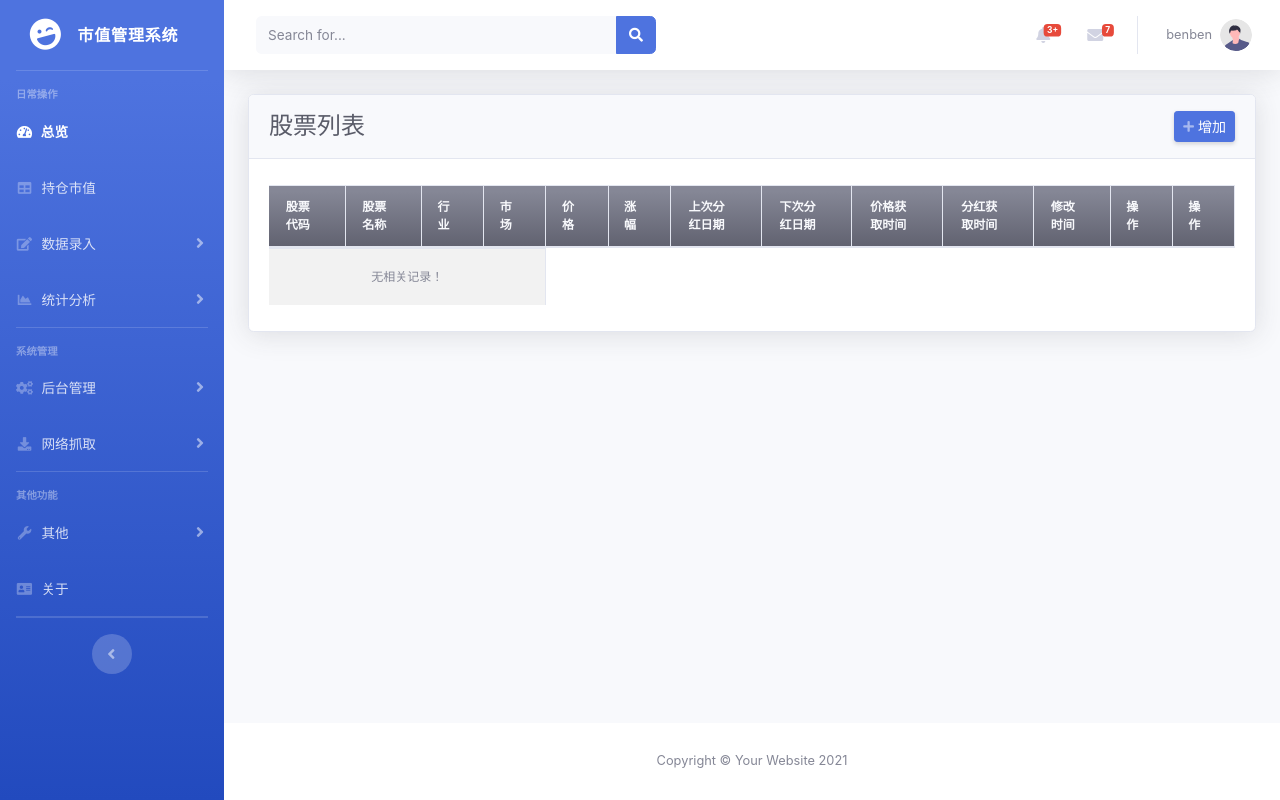
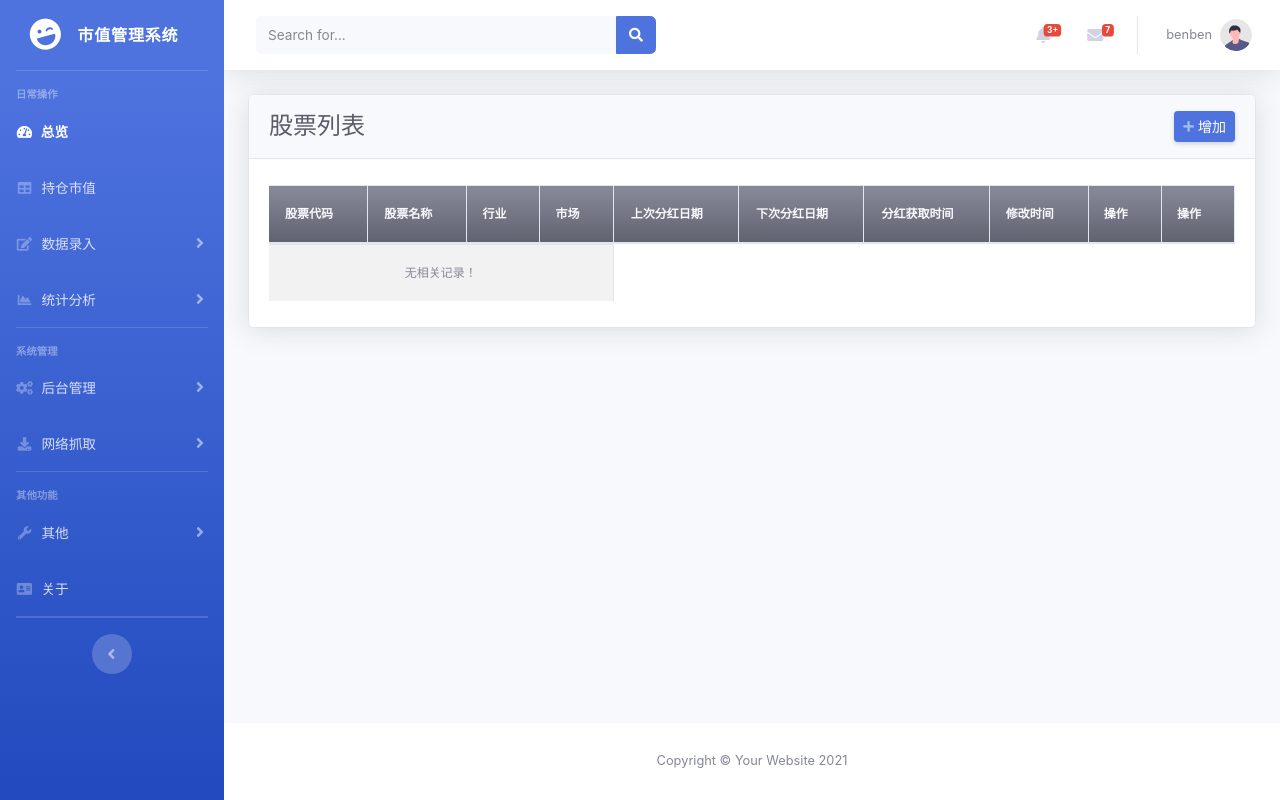
Before and after one commit to popcan-xu/benben, a Django app: page /benben/list_stock/ in a window 1280 px wide. Run offline with Django 3.2, Linux system fonts and the light colour scheme; data that the repository does not hold is empty; some libraries are stand-ins or nearby versions.

Commit message:
pref:优化stock表结构

```diff
--- a/stock/models.py
+++ b/stock/models.py
@@ -46,11 +46,8 @@ class stock(models.Model):
     stock_name = models.CharField(max_length=32, verbose_name='股票名称', db_index=True)
     industry = models.ForeignKey(to="industry", on_delete=models.CASCADE, verbose_name='行业')
     market = models.ForeignKey(to="market", on_delete=models.CASCADE, verbose_name='市场')
-    price = models.DecimalField(default=0.000, max_digits=8, decimal_places=3, verbose_name='价格')
-    increase = models.DecimalField(default=0.00, max_digits=8, decimal_places=2, verbose_name='涨幅')
     last_dividend_date = models.DateField(verbose_name='上次分红日期', null=True, blank=True)
     next_dividend_date = models.DateField(verbose_name='下次分红日期', null=True, blank=True)
-    price_time = models.DateTimeField(default=datetime.datetime(1970, 1, 1, 0, 0, 0), verbose_name='价格获取时间')
     dividend_time = models.DateTimeField(default=datetime.datetime(1970, 1, 1, 0, 0, 0), verbose_name='分红获取时间')
     modified_time = models.DateTimeField(auto_now=True, verbose_name='修改时间')
 
--- a/templates/dashboard/backstage/list_stock.html
+++ b/templates/dashboard/backstage/list_stock.html
@@ -21,11 +21,8 @@
                             <th>股票名称</th>
                             <th>行业</th>
                             <th>市场</th>
-                            <th>价格</th>
-                            <th>涨幅</th>
                             <th>上次分红日期</th>
                             <th>下次分红日期</th>
-                            <th>价格获取时间</th>
                             <th>分红获取时间</th>
                             <th>修改时间</th>
                             <th>操作</th>
@@ -40,11 +37,8 @@
                                 <td>{{ stock.stock_name }}</td>
                                 <td>{{ stock.industry.industry_name }}</td>
                                 <td>{{ stock.market.market_name }}</td>
-                                <td>{{ stock.price }}</td>
-                                <td>{{ stock.increase }}%</td>
                                 <td>{{ stock.last_dividend_date|date:'Y-m-d' }}</td>
                                 <td>{{ stock.next_dividend_date|date:'Y-m-d' }}</td>
-                                <td>{{ stock.price_time|date:'Y-m-d H:i' }}</td>
                                 <td>{{ stock.dividend_time|date:'Y-m-d H:i' }}</td>
                                 <td>{{ stock.modified_time|date:'Y-m-d H:i' }}</td>
                                 <td>
```
